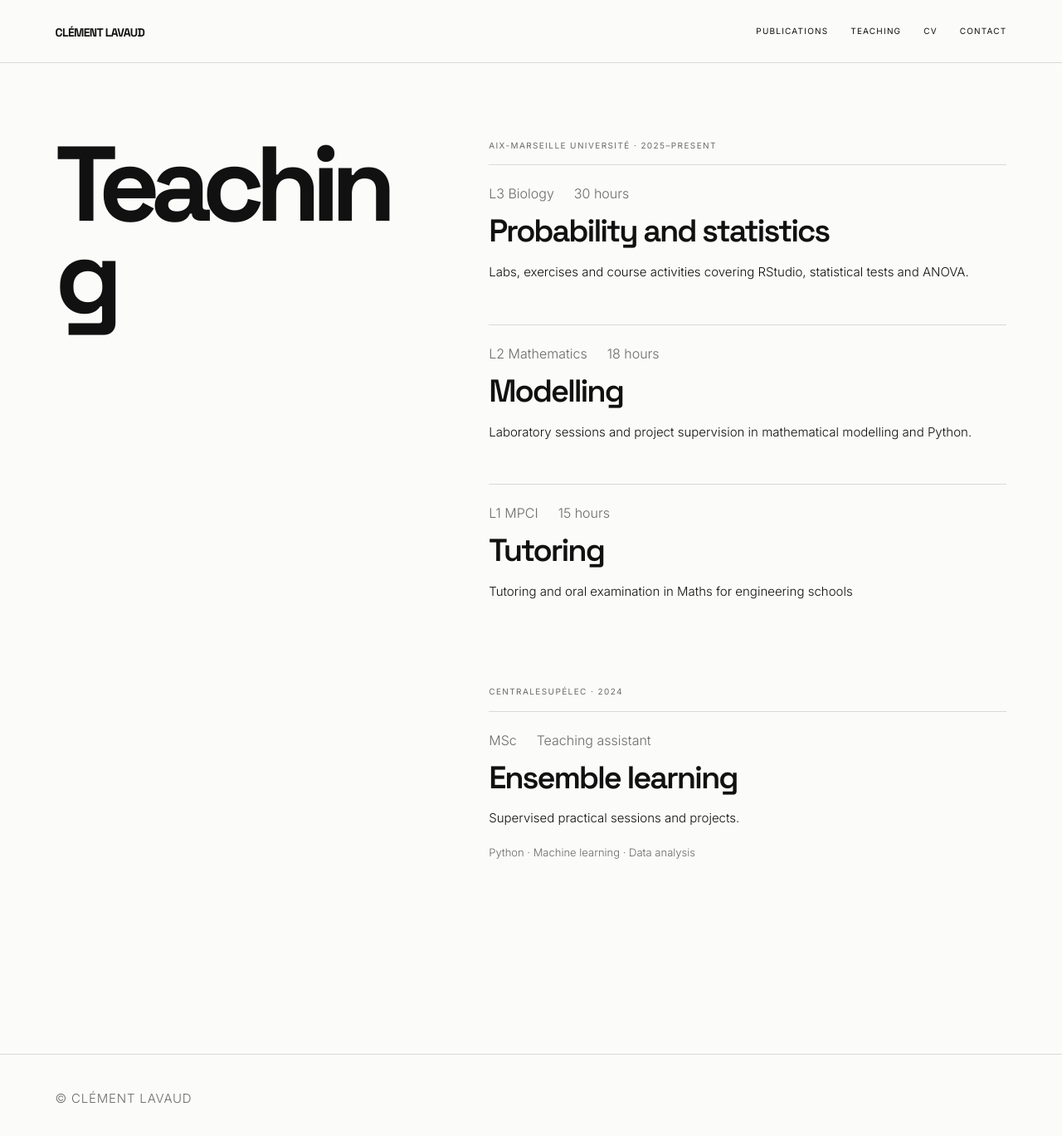
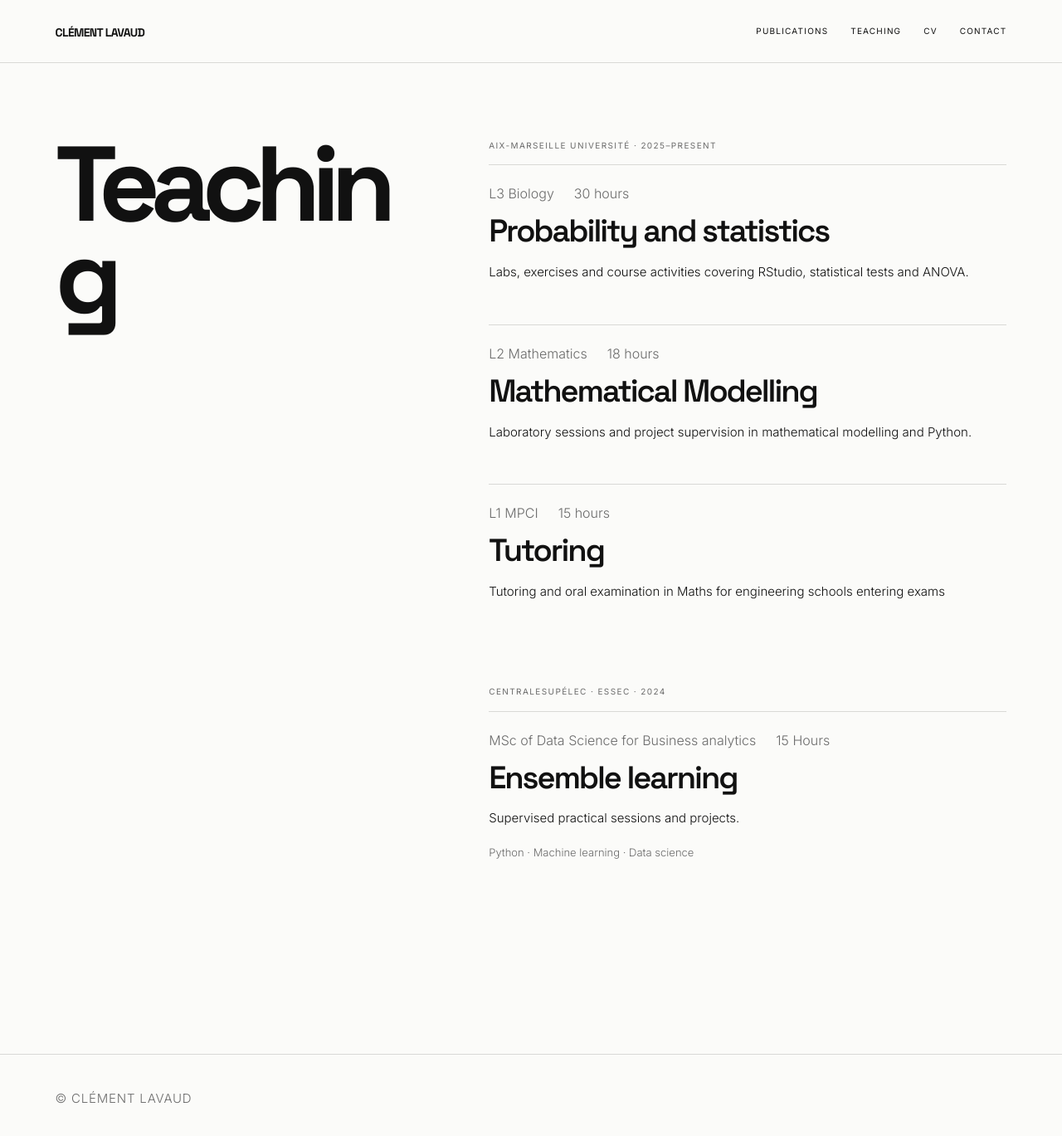
Before and after one commit to clementlavaud/clementlavaud.github.io, a Jekyll site: the page built from teaching.md, in a window 1280 px wide and 1383 px high. Shown: the top 1369 px of the window at 83% size. Built offline with Jekyll 4.4.1, drawn with Linux system fonts in a browser that asks for light colours.

Commit message:
Update teaching.md

```diff
--- a/teaching.md
+++ b/teaching.md
@@ -16,21 +16,21 @@ title: "Teaching"
     </div>
     <div class="course">
       <div class="course-meta"><span>L2 Mathematics</span><span> 18 hours</span></div>
-      <h2>Modelling</h2>
+      <h2>Mathematical Modelling</h2>
       <p>Laboratory sessions and project supervision in mathematical modelling and Python.</p>
     </div>
     <div class="course">
       <div class="course-meta"><span>L1 MPCI</span><span> 15 hours</span></div>
       <h2>Tutoring</h2>
-      <p>Tutoring and oral examination in Maths for engineering schools</p>
+      <p>Tutoring and oral examination in Maths for engineering schools entering exams </p>
     </div>
 
-    <p class="label">CentraleSupélec · 2024</p>
+    <p class="label">CentraleSupélec · ESSEC · 2024</p>
     <div class="course">
-      <div class="course-meta"><span>MSc</span><span>Teaching assistant</span></div>
+      <div class="course-meta"><span>MSc of Data Science for Business analytics </span><span> 15 Hours</span></div>
       <h2>Ensemble learning</h2>
       <p>Supervised practical sessions and projects.</p>
-      <p class="details">Python · Machine learning · Data analysis</p>
+      <p class="details">Python · Machine learning · Data science</p>
     </div>
   </div>
 </div>
```
